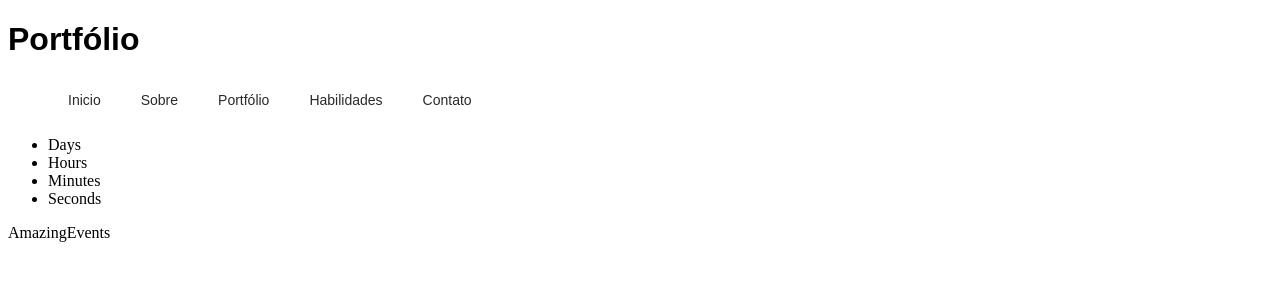
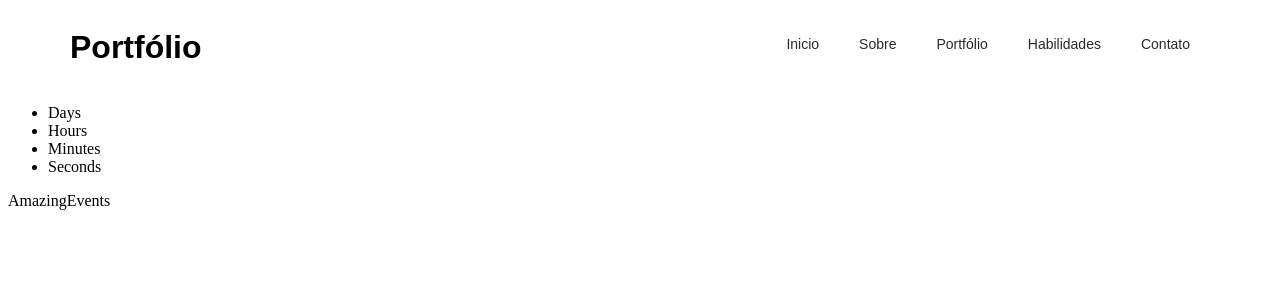
Before and after one commit to Rafael-doctom/project-test, a Next.js app in the folder project/: page / in a window 1280 px wide. Shown: the top 300 px of the page. Built offline with nearby package versions, Linux system fonts and the light colour scheme.

Commit message:
update header

```diff
--- a/project/src/components/Header/Header.js
+++ b/project/src/components/Header/Header.js
@@ -4,12 +4,42 @@ import React from 'react';
 import ListNav from './ListNav';
 import ProfileImage from './ProfileImage';
 
+//  importStyles
+import styled from 'styled-components'
+const HeaderBackground = styled.div`
+    display:flex;
+    justify-content: space-between;
 
-export default function Header(){
-    return(
+    position: relative;
+    top: 0px;
+    left: 0px;
+    right: 0px;
+    z-index: 100;
+    height: 80px;
+    background: #fff;
+    -webkit-transition: all .5s ease 0s;
+    -moz-transition: all .5s ease 0s;
+    -o-transition: all .5s ease 0s;
+    transition: all .5s ease 0s;
+
+    width: 100%;
+    padding-right: 15px;
+    padding-left: 15px;
+    margin-right: auto;
+    margin-left: auto;
+
+    max-width: 1140px;
+    `
+
+
+
+export default function Header() {
+    return (
         <>
-            <ProfileImage />
-            <ListNav />
+            <HeaderBackground>
+                <ProfileImage />
+                <ListNav />
+            </HeaderBackground>
         </>
     )
 }
```
